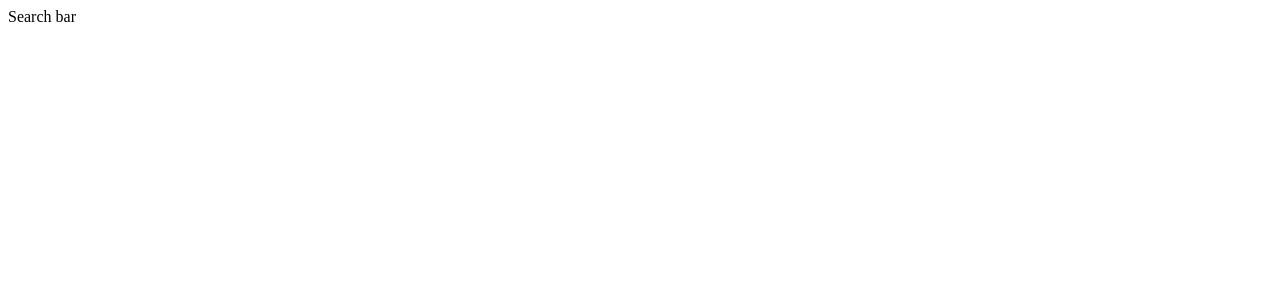
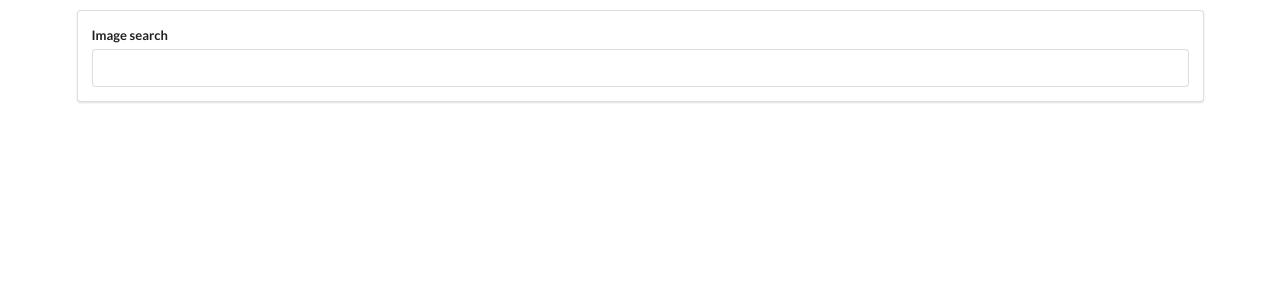
Before and after one commit to czekajbeata/UdemyReactCourse-App3, a React (Create React App) app: page / in a window 1280 px wide. Shown: the top 300 px of the page. Built offline with nearby package versions, Linux system fonts and the light colour scheme.

Commit message:
SearchBar styling

```diff
--- a/public/index.html
+++ b/public/index.html
@@ -10,6 +10,10 @@
       content="Web site created using create-react-app"
     />
     <link rel="apple-touch-icon" href="%PUBLIC_URL%/logo192.png" />
+    <link
+      rel="stylesheet"
+      href="https://cdnjs.cloudflare.com/ajax/libs/semantic-ui/2.4.1/semantic.min.css"
+    />
     <!--
       manifest.json provides metadata used when your web app is installed on a
       user's mobile device or desktop. See https://developers.google.com/web/fundamentals/web-app-manifest/
--- a/src/components/App.js
+++ b/src/components/App.js
@@ -3,7 +3,7 @@
 
 const App = () => {
   return (
-    <div>
+    <div className="ui container" style={{ marginTop: "10px" }}>
       <SearchBar />
     </div>
   );
--- a/src/components/SearchBar.js
+++ b/src/components/SearchBar.js
@@ -2,7 +2,16 @@
 
 class SearchBar extends React.Component {
   render() {
-    return <div>Search bar</div>;
+    return (
+      <div className="ui segment">
+        <form className="ui form">
+          <div className="field">
+            <label>Image search</label>
+            <input type="text" />
+          </div>
+        </form>
+      </div>
+    );
   }
 }
 
```
